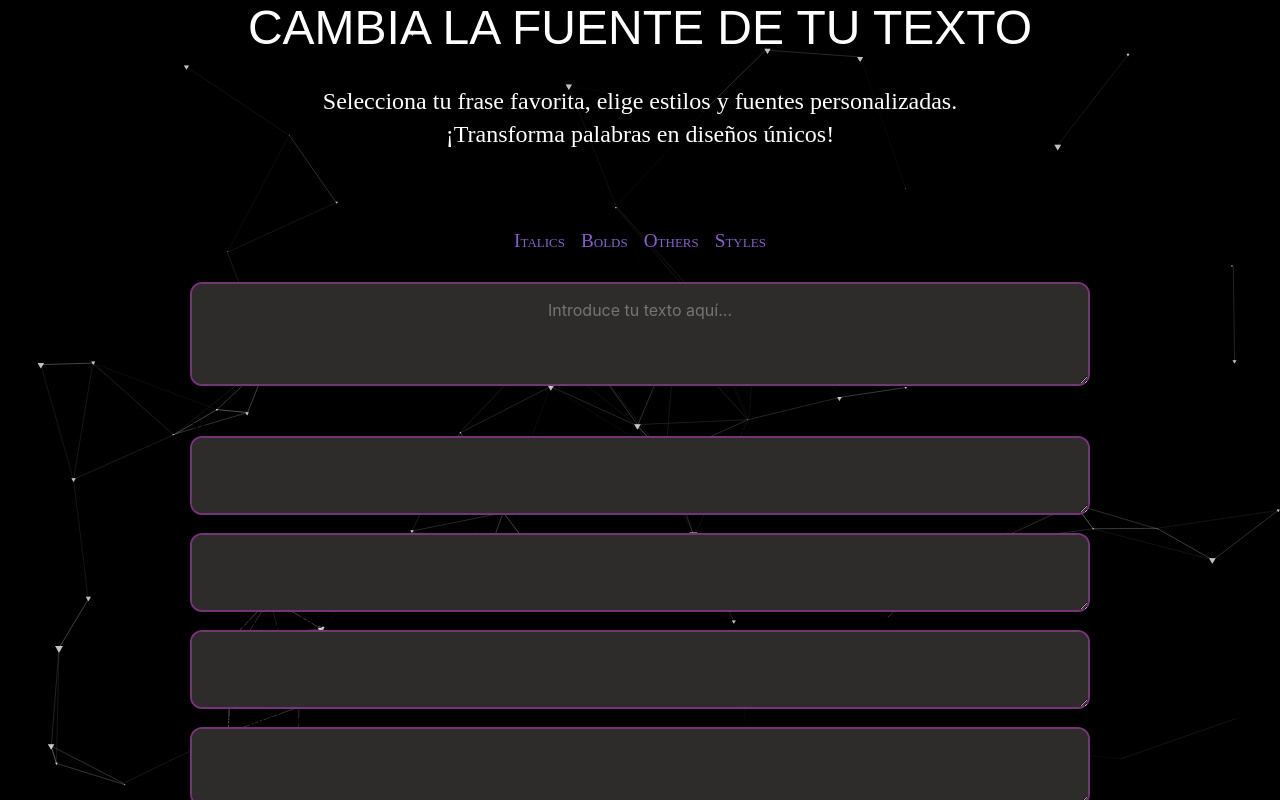
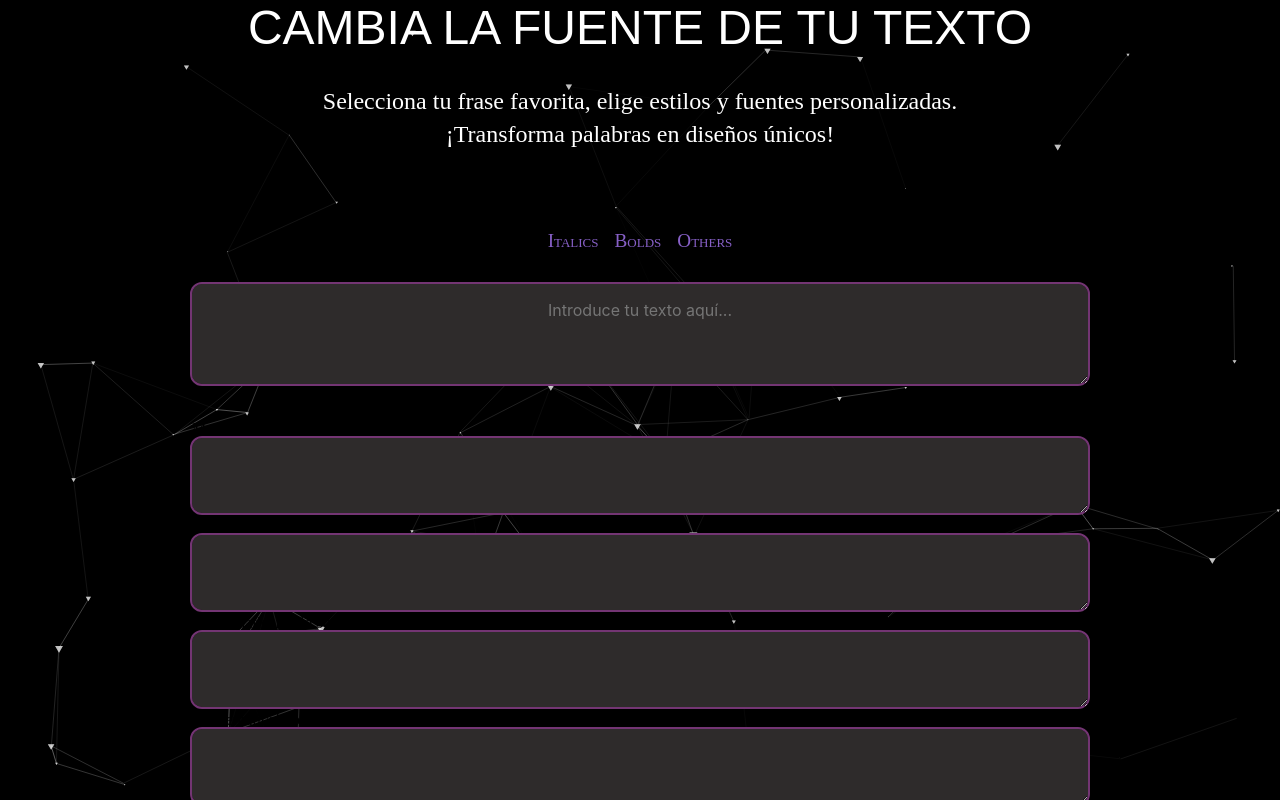
Before and after one commit to AirLord56/Fontspage, a plain HTML site: page index.html in a window 1280 px wide. Drawn offline with Linux system fonts and the light colour scheme.

Commit message:
Fix HTML formatting and remove extra lines

```diff
--- a/index.html
+++ b/index.html
@@ -25,8 +25,6 @@
 					<li><a href="#">Italics</a></li>
 					<li><a href="#">Bolds</a></li>
 					<li><a href="#">Others</a></li>
-					<li><a href="#">Styles</a></li>
-
 				</ul>
 			</nav>
 		</header>
@@ -74,4 +72,5 @@
 
 </body>
 
+
 </html>
```
